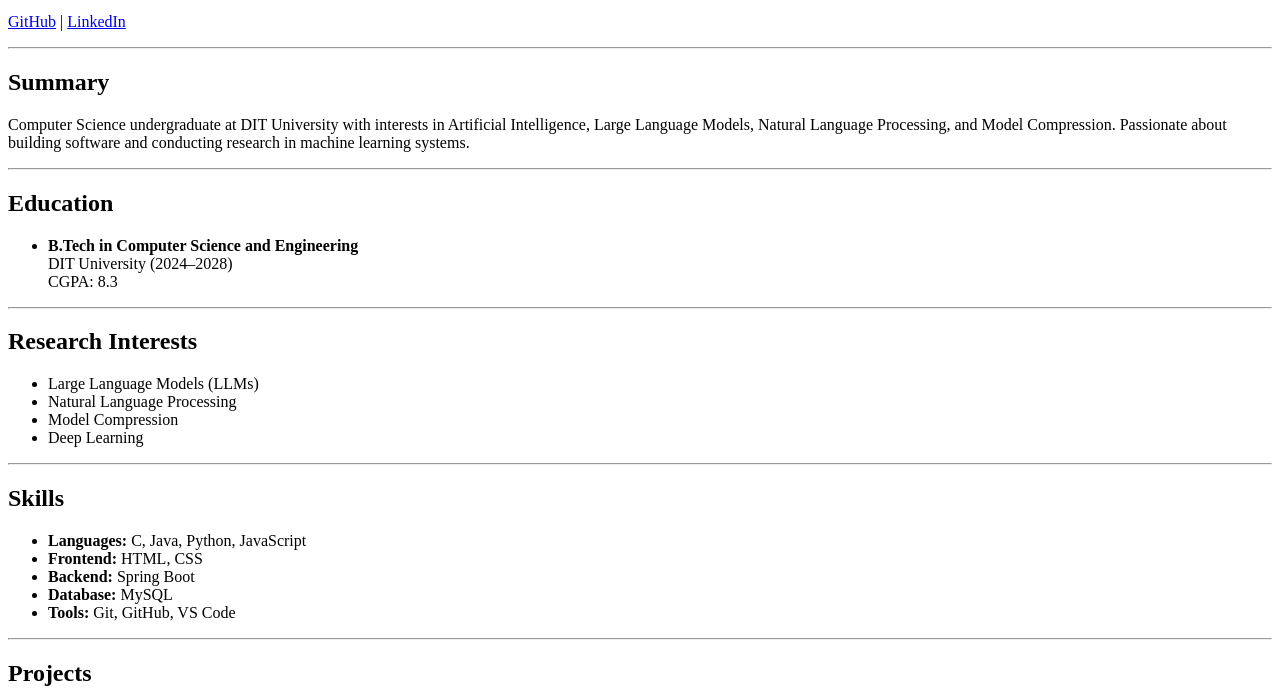
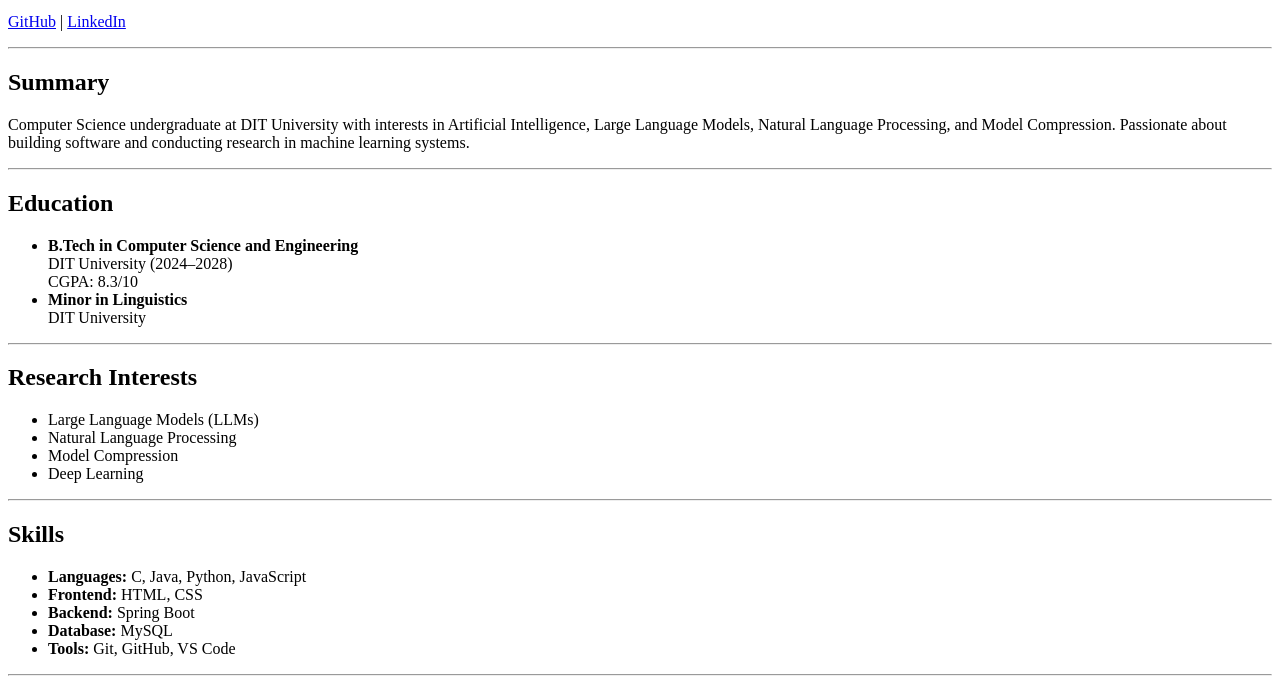
Before and after one commit to vikasbhale89/Resume, a plain HTML site: page index.html in a window 1280 px wide. Shown: the part 101-794 px from the top of the page. Drawn offline with Linux system fonts and the light colour scheme.

Commit message:
Update education section in index.html

```diff
--- a/index.html
+++ b/index.html
@@ -37,13 +37,17 @@ research in machine learning systems.
 <h2>Education</h2>
 
 <ul>
-<li>
-<strong>B.Tech in Computer Science and Engineering</strong><br>
-DIT University (2024–2028)<br>
-CGPA: 8.3
-</li>
+    <li>
+        <strong>B.Tech in Computer Science and Engineering</strong><br>
+        DIT University (2024–2028)<br>
+        CGPA: 8.3/10
+    </li>
+
+    <li>
+        <strong>Minor in Linguistics</strong><br>
+        DIT University
+    </li>
 </ul>
-
 <hr>
 
 <h2>Research Interests</h2>
```
